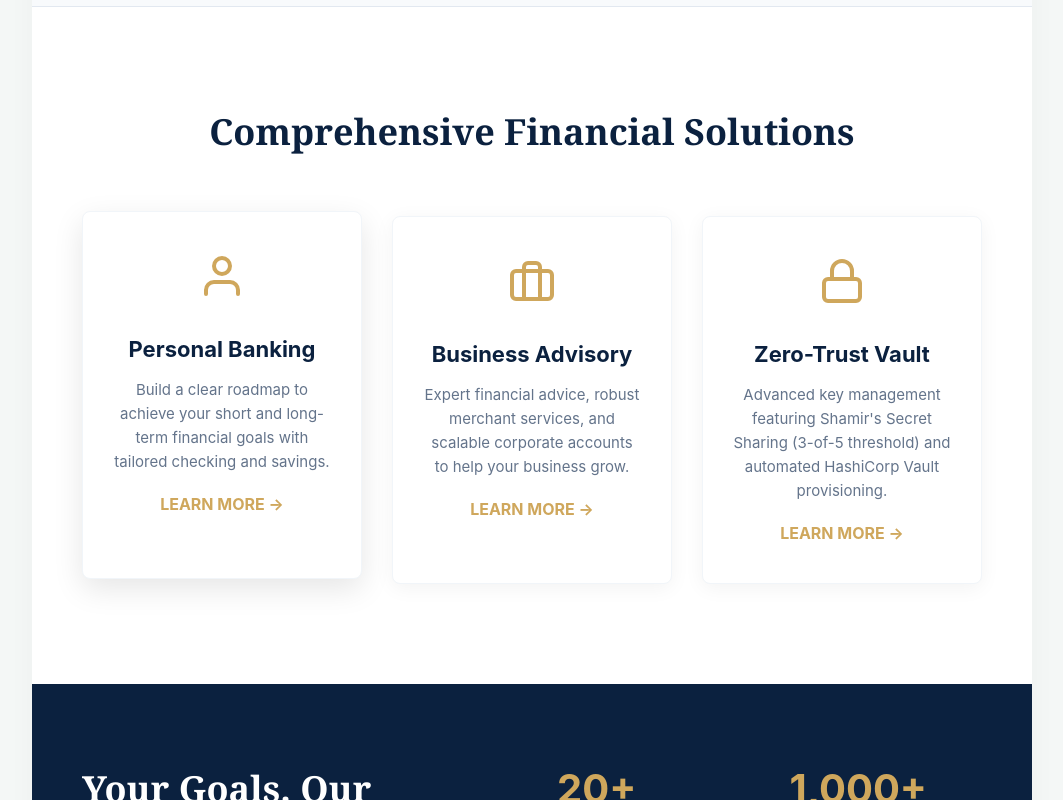
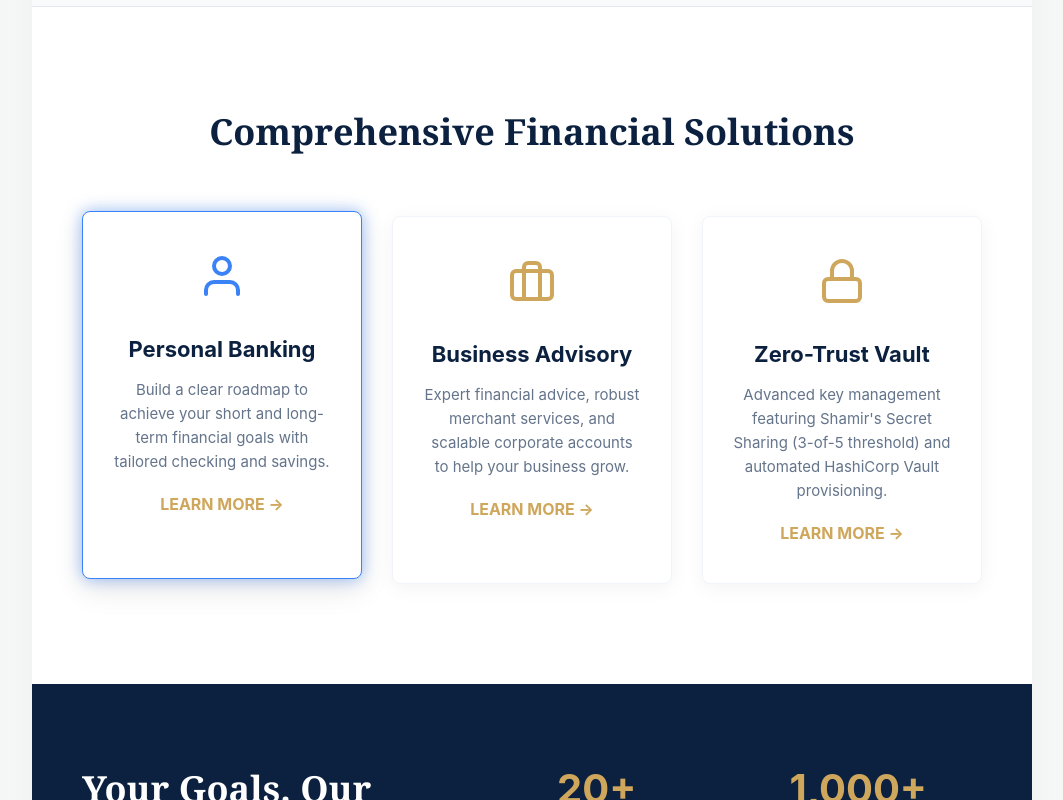
Before and after one commit to dasunisenanayake25/phoenix-bank, a Next.js app in the folder frontend/: page / in a window 1280 px wide. In both pictures the pointer is over the element 330 px from the left and 1310 px from the top of the page. Shown: the part 910-1710 px from the top of the page, without its empty margins (108-1171 px from the left). Built offline with nearby package versions, Linux system fonts and the light colour scheme.

Commit message:
fix: enhance card hover effects with smoother transitions and blue glow

```diff
--- a/frontend/src/app/globals.css
+++ b/frontend/src/app/globals.css
@@ -582,12 +582,13 @@ body {
   border-radius: 8px;
   box-shadow: 0 4px 20px rgba(0,0,0,0.05);
   border: 1px solid #f1f5f9;
-  transition: transform 0.3s;
+  transition: all 0.3s ease;
 }
 
 .lp-card:hover {
   transform: translateY(-5px);
-  box-shadow: 0 10px 30px rgba(0,0,0,0.1);
+  border-color: #3b82f6; /* Blue border */
+  box-shadow: 0 0 15px rgba(59, 130, 246, 0.5), 0 10px 30px rgba(0,0,0,0.1); /* Shining blue glow */
 }
 
 .lp-card-icon {
@@ -595,6 +596,11 @@ body {
   height: 60px;
   margin: 0 auto 24px auto;
   color: #cfa75c;
+  transition: color 0.3s ease;
+}
+
+.lp-card:hover .lp-card-icon {
+  color: #3b82f6; /* Change icon to blue on hover */
 }
 
 .lp-card-title {
@@ -718,6 +724,14 @@ body {
   padding: 40px;
   border-radius: 8px;
   text-align: left;
+  border: 1px solid transparent;
+  transition: all 0.3s ease;
+}
+
+.test-card:hover {
+  transform: translateY(-5px);
+  border-color: #3b82f6;
+  box-shadow: 0 0 15px rgba(59, 130, 246, 0.5), 0 10px 30px rgba(0,0,0,0.1);
 }
 
 .test-quote {
```
